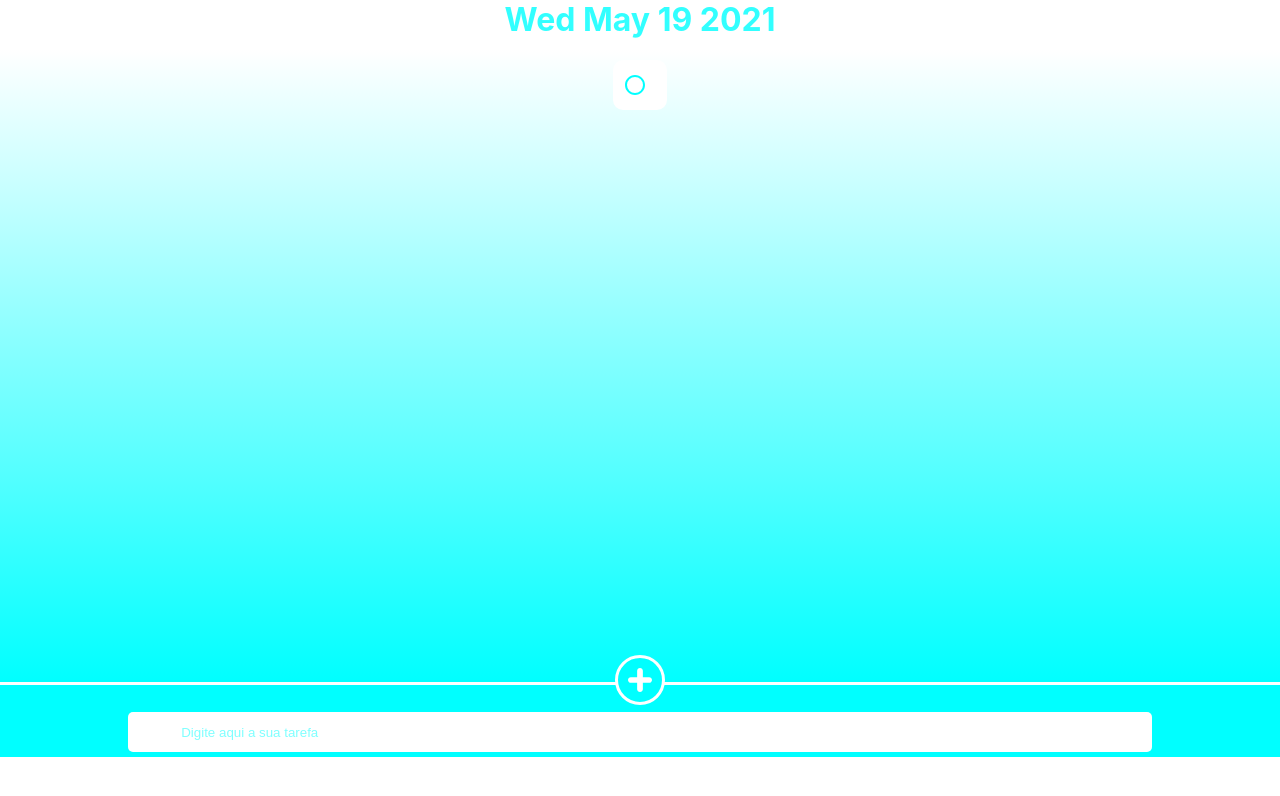
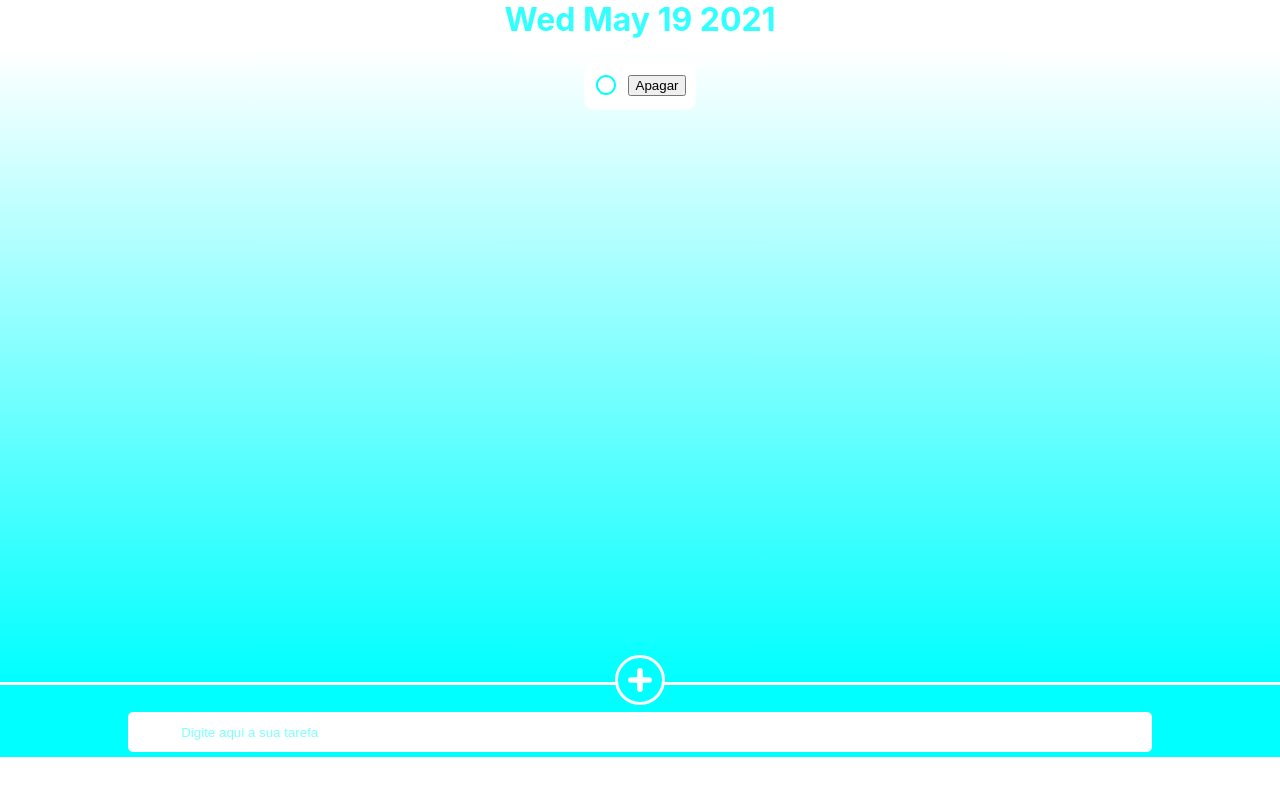
Before and after one commit to AstronautoLunar/todo-list-next, a Next.js app: page / in a window 1280 px wide. Both pictures are taken after a click on the picture 640 px from the left and 680 px from the top of the page. Shown: the top 796 px of the page. Built offline with nearby package versions, Linux system fonts and the light colour scheme.

Commit message:
Adicionando functionalidade de apagar tarefa

```diff
--- a/src/components/UI/Task/index.tsx
+++ b/src/components/UI/Task/index.tsx
@@ -1,4 +1,6 @@
-import { useState, useEffect } from 'react';
+import { useState } from 'react';
+
+import { useTasks } from '../../../contexts/TaskContext';
 
 import styles from './styles.module.css';
 
@@ -7,6 +9,7 @@ import styles from './styles.module.css';
 export default function Task({ index, descricao }) {
     let [ checkBoxSelected, setCheckBoxSelected ] = useState(false);
     let [ styleTask, setStyleTask ] = useState("noSelected")
+    let { removeTask } = useTasks();
 
     function selectedCheckBox() {
         setCheckBoxSelected(checkBoxSelected = !checkBoxSelected);
@@ -19,18 +22,17 @@ export default function Task({ index, descricao }) {
         )
     }
 
-    useEffect(() => {
-        let array = [ "Pedro", "Paulo "];
-        console.log(array);
-        delete array[0];
-        console.log(array);
-    }, [])
+    // useEffect(() => {
+    //     let array = [ "Pedro", "Paulo "];
+    //     console.log(array);
+    //     delete array[0];
+    //     console.log(array);
+    // }, [])
 
     return (
         <div
             id={styles.task}
             className={styles[styleTask]}
-            onClick={() => selectedCheckBox()}
         >
             {
                 checkBoxSelected
@@ -38,14 +40,19 @@ export default function Task({ index, descricao }) {
                 <img
                     className={styles.image}
                     src="/checkboxSelectedIcon.svg" alt="Checkbox selected"
+                    onClick={() => selectedCheckBox()}
                 />
                 :
                 <img
                     className={styles.image}
                     src="/checkboxNoSelectedIcon.svg" alt="Checkbox no selected"
+                    onClick={() => selectedCheckBox()}
                 />
             }
             <span className={styles[styleTask]}>{descricao}</span>
+            <button onClick={() => {
+                removeTask(index);
+            }}>Apagar</button>
         </div>
     )
 }
--- a/src/contexts/TaskContext.tsx
+++ b/src/contexts/TaskContext.tsx
@@ -1,4 +1,4 @@
-import { createContext, useContext, useState } from 'react';
+import { createContext, useContext, useState, useEffect } from 'react';
 
 type Tasks = {
     key: number;
@@ -13,6 +13,7 @@ type TaskContextData = {
     setCurrentTaskIndex: any;
     changeTask: (task) => void;
     incrementTask: () => void;
+    removeTask: (index: number) => void
 }
 
 const TaskContext = createContext({} as TaskContextData);
@@ -27,6 +28,11 @@ export function TaskProvider({ children }) {
         setCurrentTask(currentTask = task.target.value);
     }
 
+    // useEffect(() => {
+    //     localStorage.clear();
+    //     console.log(localStorage.length)
+    // }, [])
+
     function incrementTask() {
         setCurrentTaskIndex(currentTaskIndex += 1);
 
@@ -36,7 +42,22 @@ export function TaskProvider({ children }) {
         });
 
         setTasks(tasks = tasksAdicionadas);
+
+        // localStorage.setItem(String(currentTaskIndex), currentTask);
     }
+
+    function removeTask(index) {
+        let tarefa = tasks[index-1].tarefa
+        tarefa.splice(index, 1);
+    }
+
+    // Não consegui apagar a tarefa
+
+    console.log(tasks[0])
+
+    // useEffect(() => {
+    //     console.log(localStorage.key(1));
+    // }, [])
 
     // function changeCheckBox() {
 
@@ -51,6 +72,7 @@ export function TaskProvider({ children }) {
             setCurrentTaskIndex,
             changeTask,
             incrementTask,
+            removeTask
         }}>
             { children }
         </TaskContext.Provider>
```
Also changed, not shown: src/pages/index.tsx (+25 -0 lines).
